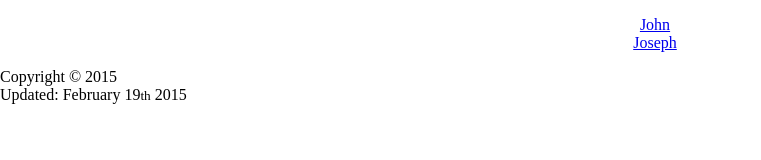
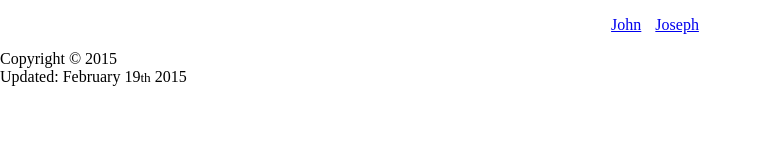
Before and after one commit to jwparkersr/WebDev, a plain HTML site: page index.html in a window 1280 px wide. Shown: the whole page, without its empty margins (0-761 px from the left). Drawn offline with Linux system fonts and the light colour scheme.

Commit message:
nav lineup

```diff
--- a/styles/site.css
+++ b/styles/site.css
@@ -4,18 +4,19 @@ body {
 
 header > nav li {
 	list-style-type: none;
-}
-
-header > nav li > a {
 	display: inline;
 	padding-right: 0.625em;
 }
 
-body > header, section > hgroup > h2 {
+body > header,
+section > hgroup > h2
+footer {
 	text-align: center;
 }
 
-section > hgroup > h4, section > header > h4, section > article {
+section > hgroup > h4,
+section > header > h4,
+section > article {
 	margin-left: 12.5em;
 }
 
```
